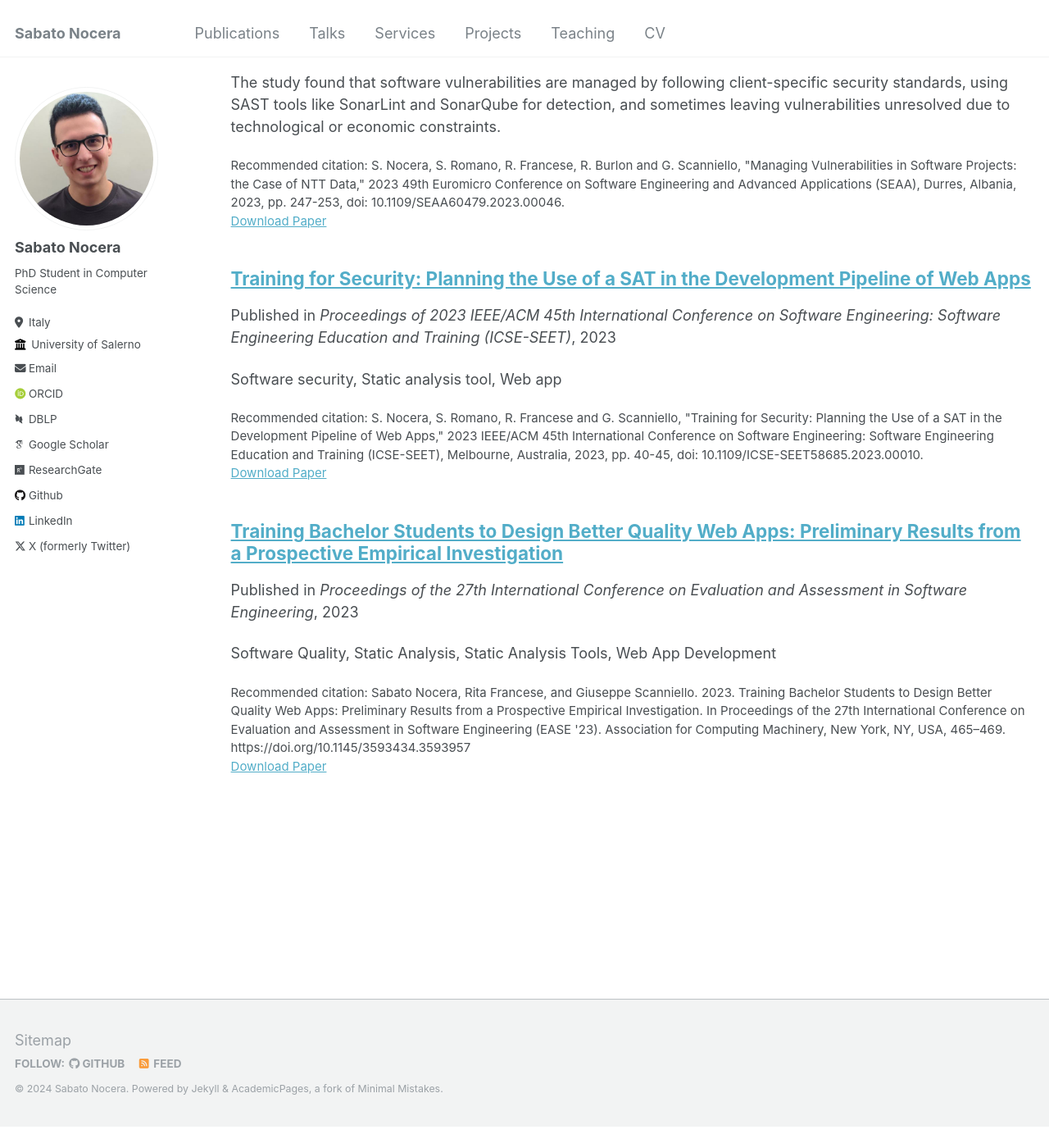
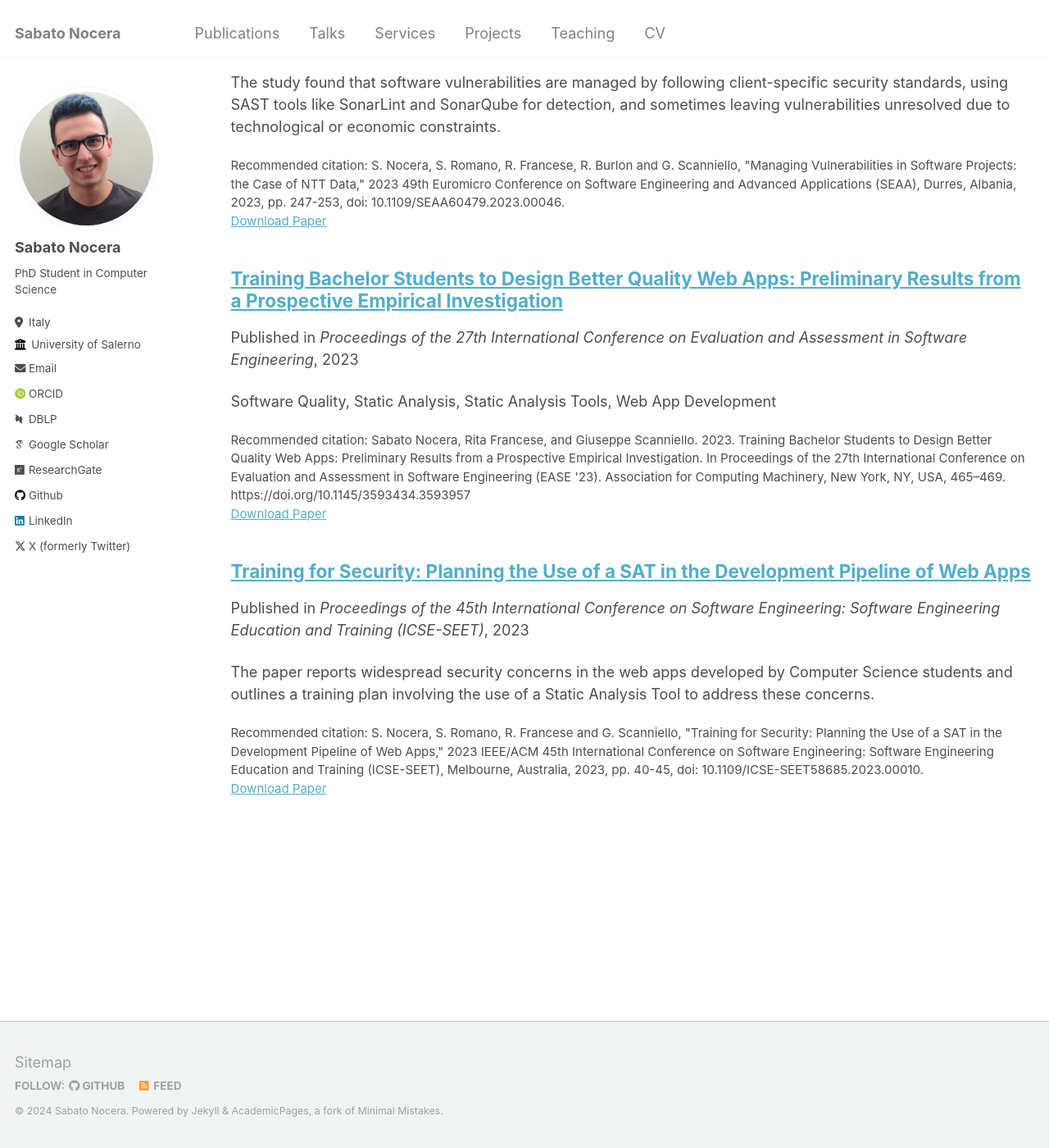
Before and after one commit to sabato-nocera/sabato-nocera.github.io, a Jekyll site: the page built from _pages/publications.md, in a window 1280 px wide and 1400 px high, scrolled down 1775 px. Shown: the whole window at 82% size. Built offline with Jekyll 4.4.1, drawn with Linux system fonts in a browser that asks for light colours; some web fonts are replaced; before the commit the page ends 3148 px from its top, so only the background shows below that.

Commit message:
Update nocera_2023_icse_seet.md

```diff
--- a/_publications/nocera_2023_icse_seet.md
+++ b/_publications/nocera_2023_icse_seet.md
@@ -2,9 +2,9 @@
 title: "Training for Security: Planning the Use of a SAT in the Development Pipeline of Web Apps"
 collection: publications
 permalink: /publication/nocera_2023_icse_seet
-excerpt: 'Software security, Static analysis tool, Web app'
-date: 2023-07-10
-venue: 'Proceedings of 2023 IEEE/ACM 45th International Conference on Software Engineering: Software Engineering Education and Training (ICSE-SEET)'
+excerpt: 'The paper reports widespread security concerns in the web apps developed by Computer Science students and outlines a training plan involving the use of a Static Analysis Tool to address these concerns.'
+date: 2023-05-17
+venue: 'Proceedings of the 45th International Conference on Software Engineering: Software Engineering Education and Training (ICSE-SEET)'
 slidesurl: # 'http://academicpages.github.io/files/slides1.pdf'
 paperurl: 'https://doi.org/10.1109/ICSE-SEET58685.2023.00010'
 citation: 'S. Nocera, S. Romano, R. Francese and G. Scanniello, "Training for Security: Planning the Use of a SAT in the Development Pipeline of Web Apps," 2023 IEEE/ACM 45th International Conference on Software Engineering: Software Engineering Education and Training (ICSE-SEET), Melbourne, Australia, 2023, pp. 40-45, doi: 10.1109/ICSE-SEET58685.2023.00010.'
```
